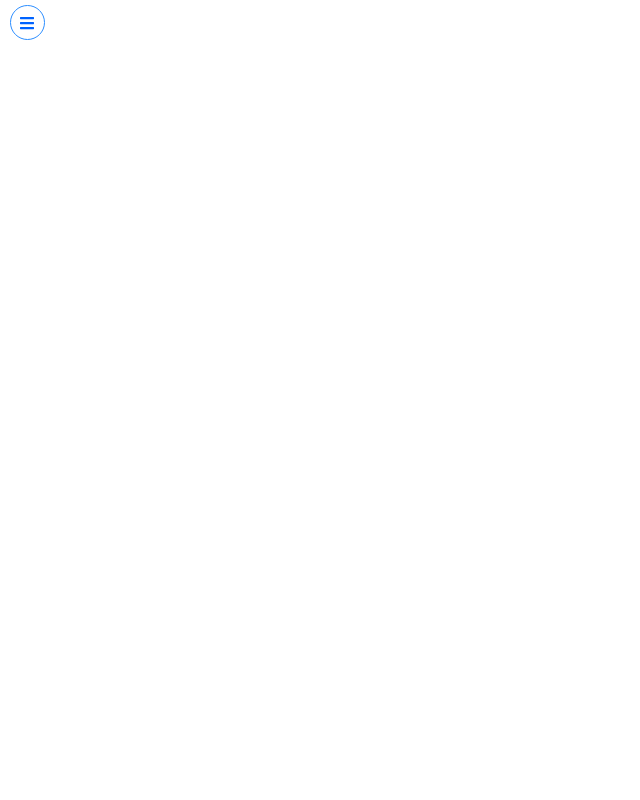
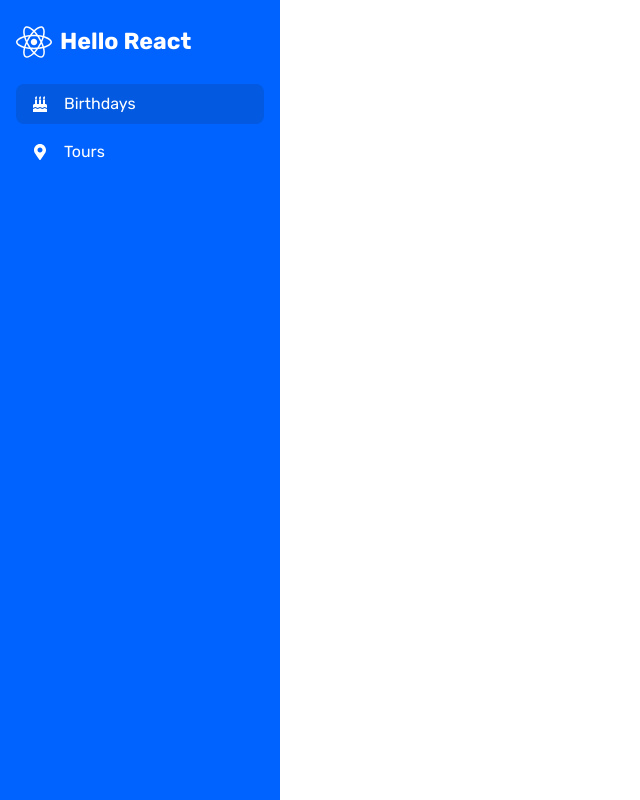
Before and after one commit to dolphius21/Hello-React, a React (Create React App) app: page / in a window 1280 px wide. Shown: the whole page, without its empty margins (0-640 px from the left). Built offline with nearby package versions, Linux system fonts and the light colour scheme.

Commit message:
removed toggle button

```diff
--- a/src/App.js
+++ b/src/App.js
@@ -1,14 +1,19 @@
 import { BrowserRouter, Switch, Route } from 'react-router-dom';
+import PageWrapper from './components/PageWrapper';
 import Sidebar from './components/Sidebar';
+import BirthdayList from './components/BirthdayList';
 
 function App() {
   return (
     <BrowserRouter>
-      <Switch>
-        <Route>
-          <Sidebar />
-        </Route>
-      </Switch>
+      <PageWrapper>
+        <Sidebar />
+        <Switch>
+          <Route>
+            <BirthdayList />
+          </Route>
+        </Switch>
+      </PageWrapper>
     </BrowserRouter>
   );
 }
--- /dev/null
+++ b/src/components/BirthdayList.js
@@ -0,0 +1,5 @@
+const BirthdayList = () => {
+  return <h1>Birthday</h1>;
+};
+
+export default BirthdayList;
--- /dev/null
+++ b/src/components/PageWrapper.js
@@ -0,0 +1,5 @@
+const PageWrapper = ({ children }) => {
+  return <div className="page-wrapper">{children}</div>;
+};
+
+export default PageWrapper;
--- a/src/components/Sidebar.js
+++ b/src/components/Sidebar.js
@@ -1,23 +1,10 @@
 import { useState } from 'react';
 import { NavLink } from 'react-router-dom';
-import {
-  FaReact,
-  FaBars,
-  FaBirthdayCake,
-  FaMapMarkerAlt,
-  FaChevronLeft
-} from 'react-icons/fa';
+import { FaReact, FaBirthdayCake, FaMapMarkerAlt } from 'react-icons/fa';
 
 const Sidebar = () => {
-  const [showSidebar, setShowSidebar] = useState(false);
-
-  const handleToggleClick = () => {
-    setShowSidebar(!showSidebar);
-  };
-
   return (
-    <>
-      <div className={`sidebar-container ${showSidebar && 'show-sidebar'}`}>
+    <aside className="sidebar">
       <div className="sidebar-header">
         <FaReact className="logo" />
         <h1 className="logo-text">Hello React</h1>
@@ -38,14 +25,7 @@ const Sidebar = () => {
           </li>
         </ul>
       </nav>
-      </div>
-      <div
-        className={`toggle-btn ${showSidebar && 'active-sidebar'}`}
-        onClick={handleToggleClick}
-      >
-        {showSidebar ? <FaChevronLeft /> : <FaBars />}
-      </div>
-    </>
+    </aside>
   );
 };
 
--- a/src/index.css
+++ b/src/index.css
@@ -80,35 +80,37 @@ p {
     line-height: 1;
   }
 }
+.page-wrapper {
+  position: relative;
+  display: flex;
+}
 
 /* Sidebar Styles */
-.sidebar-container {
+.sidebar {
   position: fixed;
   top: 0;
   left: 0;
+  width: 90px;
   height: 100vh;
-  width: 0px;
+  width: 80px;
   background: var(--primary-clr);
   color: var(--white-clr);
   overflow: hidden;
   transition: var(--transition);
 }
-.show-sidebar {
-  width: 80px;
-}
 .sidebar-header {
   min-width: 49px;
   display: flex;
   align-items: center;
-  margin: 2rem 1rem 1rem 1rem;
+  margin: 1rem;
   padding: 0.5rem;
   border-radius: var(--radius);
   margin-bottom: 1rem;
 }
-.sidebar-container .sidebar-header .logo {
+.sidebar .sidebar-header .logo {
   font-size: 2.25rem;
 }
-.sidebar-container .sidebar-header .logo-text {
+.sidebar .sidebar-header .logo-text {
   font-size: 1.45rem;
   display: none;
   margin-bottom: none;
@@ -145,7 +147,7 @@ p {
   border: 1px solid var(--primary-clr-light);
   border-radius: 50%;
   top: 5px;
-  left: 10px;
+  right: 0px;
   width: 32px;
   height: 32px;
   cursor: pointer;
@@ -156,23 +158,23 @@ p {
   color: var(--white-clr);
   border: 1px solid var(--primary-clr);
 }
-.active-sidebar {
+/* .active-sidebar {
   top: 5px;
-  left: 62px;
-}
+  right: 0;
+} */
 @media screen and (min-width: 800px) {
-  .show-sidebar {
-    width: 250px;
+  .sidebar {
+    width: 280px;
   }
+
   .sidebar-header {
     min-width: 220px;
     padding: 0.5rem 0.75rem 0.5rem 0;
-    margin: 1rem;
   }
-  .sidebar-container .sidebar-header .logo {
+  .sidebar .sidebar-header .logo {
     margin-right: 0.5rem;
   }
-  .sidebar-container .sidebar-header .logo-text {
+  .sidebar .sidebar-header .logo-text {
     display: block;
   }
   .nav-container .nav-links .nav-link a {
@@ -193,6 +195,5 @@ p {
   }
   .active-sidebar {
     top: 5px;
-    left: 232px;
   }
 }
```
Lines whose indentation alone changed are shown as unchanged.
